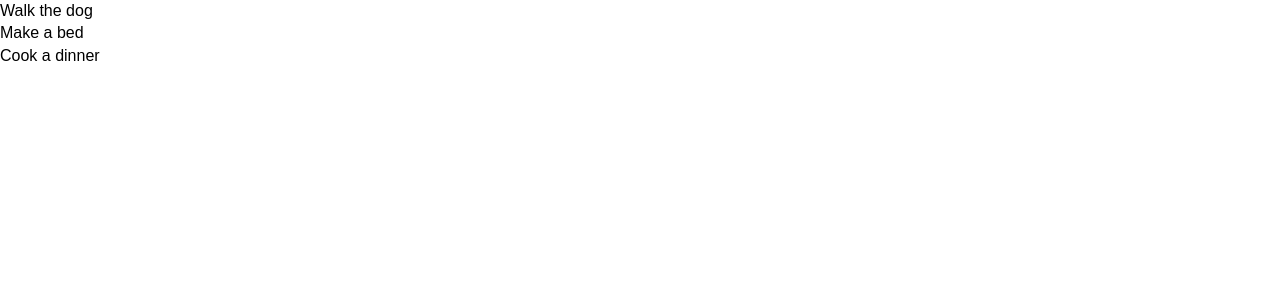
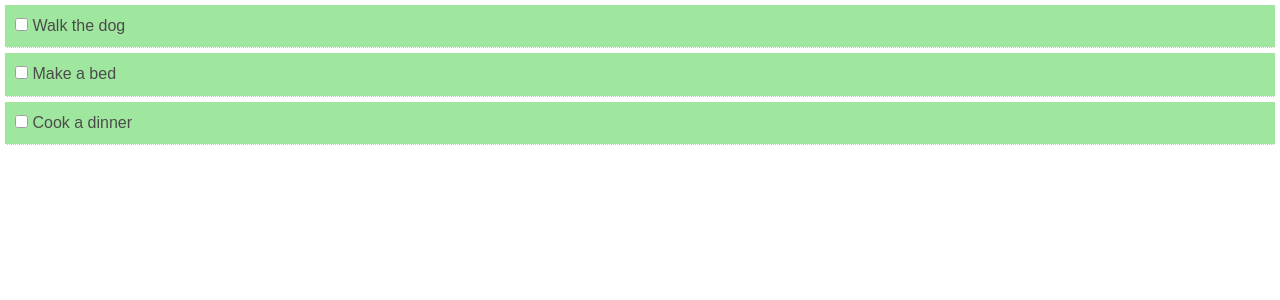
Before and after one commit to KrzysztofBalejko/to-do-list, a React (Create React App) app: page / in a window 1280 px wide. Shown: the top 300 px of the page. Built offline with nearby package versions, Linux system fonts and the light colour scheme.

Commit message:
Toggle complete. Added markComplete function which takes todo id.

```diff
--- a/src/App.js
+++ b/src/App.js
@@ -23,11 +23,21 @@
    ]
   }
 
+  markComplete = (id) => {
+    this.setState({ todos: this.state.todos.map(todo =>{
+      if (todo.id === id) {
+        todo.completed = !todo.completed
+      }
+      return todo;
+    })})
+
+  }
+
   render() {
 
     return (
       <div className="App">
-        <Todos todos={this.state.todos}/>
+        <Todos todos={this.state.todos} markComplete={this.markComplete}/>
       </div>
     );
   }
--- a/src/components/TodoItem.js
+++ b/src/components/TodoItem.js
@@ -2,9 +2,32 @@
 import PropTypes from 'prop-types';
 
 class TodoItem extends Component {
+
+  getStyle = () => {
+    return {
+      background: '#77DD77',
+      padding: '10px',
+      margin: '5px',
+      opacity: '0.7',
+      borderBottom: '1px #fff dotted',
+      textDecoration: this.props.todo.completed ?
+      'line-through' : 'none'
+    }
+  }
+
+
+
   render() {
+
+    const { id, title } = this.props.todo;
+
     return (
-      <p>{ this.props.todo.title }</p>
+      <div style={this.getStyle()}>
+      <p>
+        <input type="checkbox" onChange={this.props.markComplete.bind(this, id)}/> {''}
+        { title }
+      </p>
+      </div>
     );
   }
 
@@ -15,4 +38,5 @@
   todo: PropTypes.object.isRequired
 }
 
+
 export default TodoItem ;
--- a/src/components/Todos.js
+++ b/src/components/Todos.js
@@ -4,9 +4,11 @@
 
 
 class Todos extends Component {
+
+
   render() {
     return this.props.todos.map((todo) =>(
-      <TodoItem key={todo.id} todo={todo}/>
+      <TodoItem key={todo.id} todo={todo} markComplete={this.props.markComplete}/>
     ));
 
   }
```
